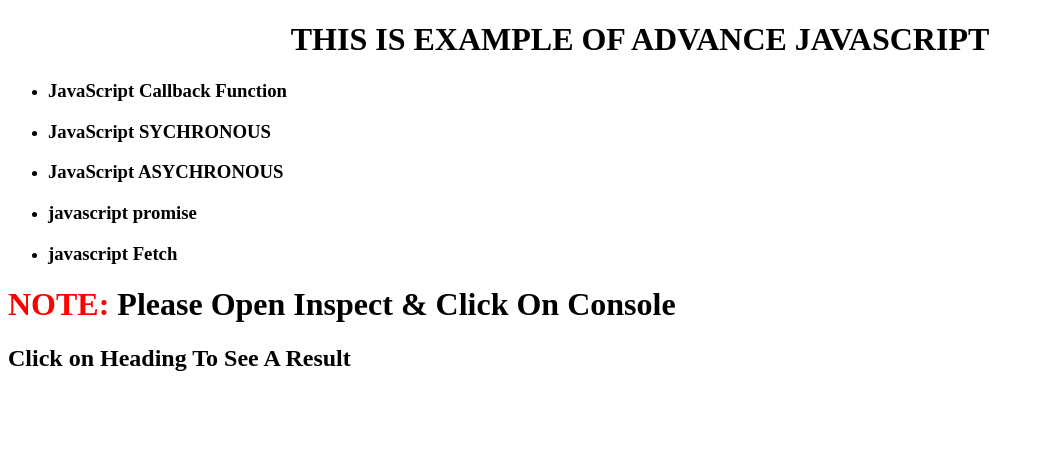
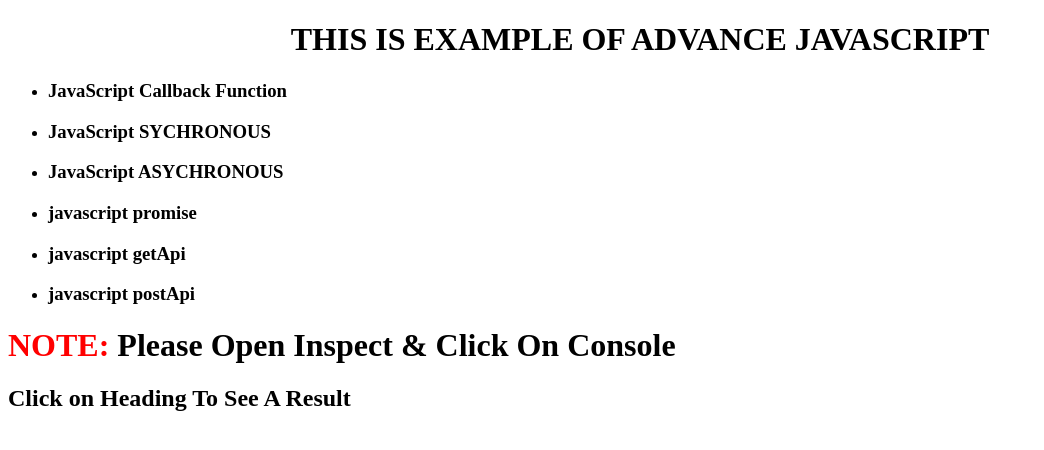
Before and after one commit to syedfawadhashmi5/JavaScript-Callback-Function, a plain HTML site: page index.html in a window 1280 px wide. Shown: the whole page, without its empty margins (0-1044 px from the left). Drawn offline with Linux system fonts and the light colour scheme; no server answers.

Commit message:
update
create post api and update app5.js

```diff
--- a/app5.js
+++ b/app5.js
@@ -1,3 +1,7 @@
+
+
+// its a pending sate
+
 // const data =  fetch('https://jsonplaceholder.typicode.com/todos/1').then((res) =>{
 //     console.log(data)
 
@@ -13,4 +17,19 @@ async function getapi() {
 
 }
 
-getapi()
+async function postapi() {
+    const post = await fetch('https://jsonplaceholder.typicode.com/posts',{
+        method: 'POST',
+        body: JSON.stringify({
+          title: 'bootcamp-2020',
+          body: 'postapi',
+          userId: 1
+        }),
+        headers: {
+          "Content-type": "application/json; charset=UTF-8"
+        }
+    })
+    const json = await post.json()
+    console.log(json)
+    console.log(post);
+}
--- a/index.html
+++ b/index.html
@@ -25,7 +25,10 @@
             <h3 onclick="getdata()"> javascript promise</h3>
         </li>
         <li>
-            <h3 onclick="getdata()"> javascript Fetch</h3>
+            <h3 onclick="getapi()"> javascript getApi</h3>
+        </li>
+        <li>
+            <h3 onclick="postapi()"> javascript postApi</h3>
         </li>
     </ul>
 
```
